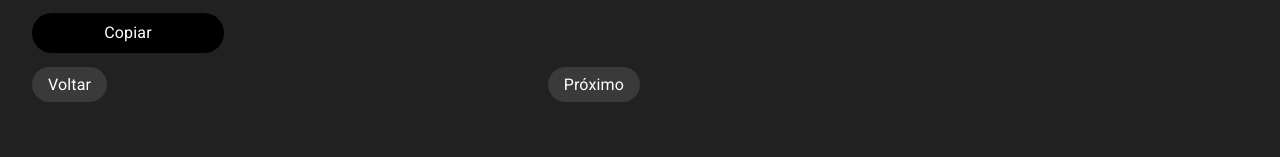
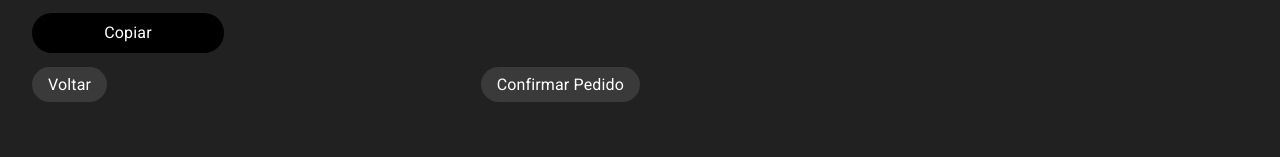
Before and after one commit to Rein4ldoAlv3s/gyn-gamer, a React (Vite) app: page /pagamento-escolhido/1 in a window 1280 px wide. Shown: the part 461-618 px from the top of the page. Built offline with nearby package versions, Linux system fonts and the light colour scheme.

Commit message:
confirmar pedido button

```diff
--- a/src/components/PagamentoEscolhido.tsx
+++ b/src/components/PagamentoEscolhido.tsx
@@ -91,7 +91,13 @@ const PagamentoEscolhido = () => {
                         <Link to="/escolha-pagamento" className='bg-customGrayHover text-white text-center py-2 px-4 rounded-full hover:bg-gray-500 w-56'>Voltar</Link>
                     </div>
                     <div>
-                        <Link to="/detalhe-pedido" className='bg-customGrayHover text-white text-center py-2 px-4 rounded-full hover:bg-gray-500 w-56'>Próximo</Link>
+                        <Link
+                            // to="/detalhe-pedido"
+                            to={"#"}
+
+                            className='bg-customGrayHover text-white text-center py-2 px-4 rounded-full hover:bg-gray-500 w-56'>
+                            Confirmar Pedido
+                        </Link>
                     </div>
                 </div>
             </div>
```
